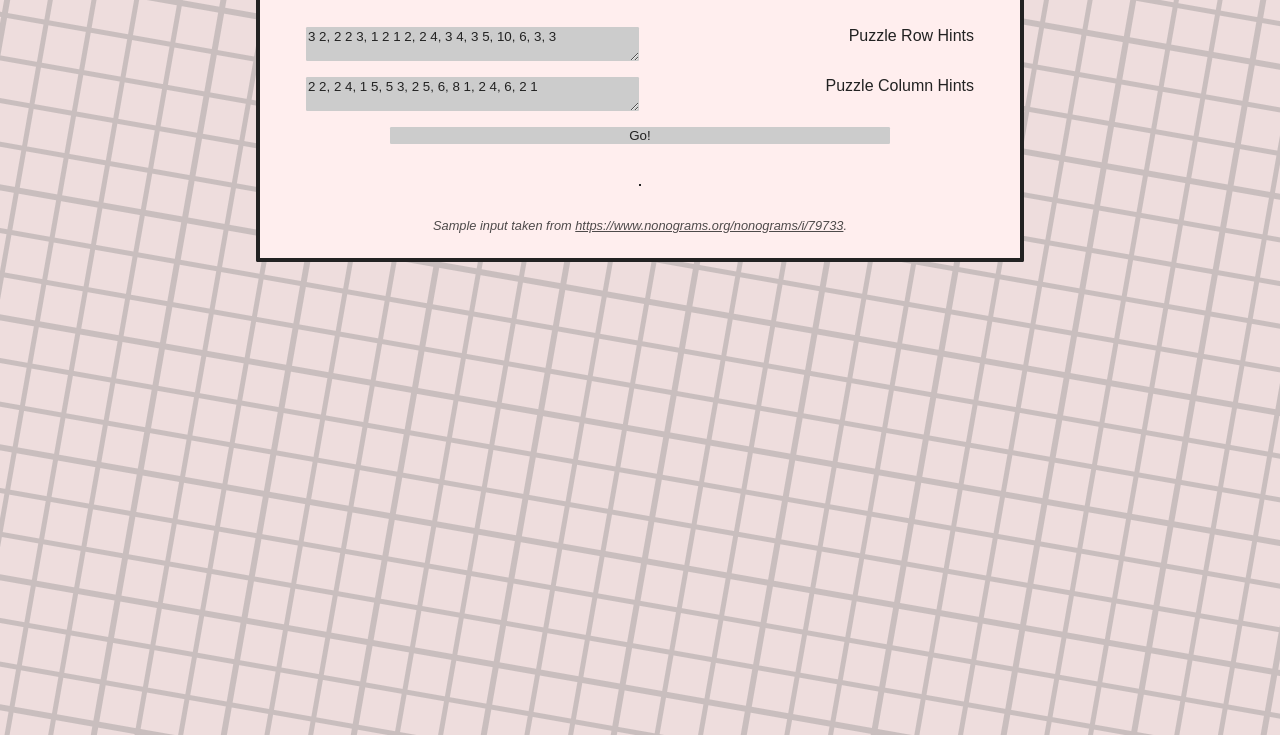
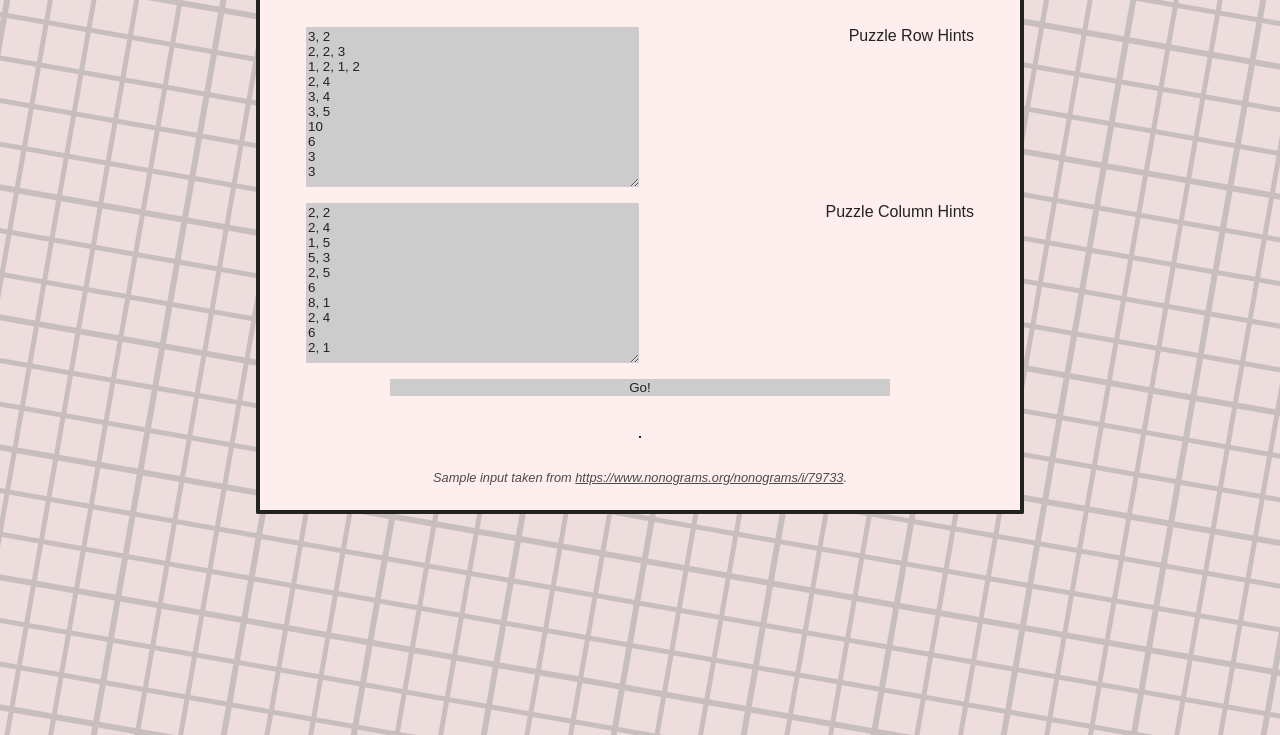
Before and after one commit to balt-dev/website, a plain HTML site: page nonogram-solver/index.html in a window 1280 px wide. Shown: the part 113-848 px from the top of the page. Drawn offline with Linux system fonts and the light colour scheme.

Commit message:
Update input

```diff
--- a/nonogram-solver/index.html
+++ b/nonogram-solver/index.html
@@ -11,11 +11,47 @@
         <h1>Nonogram Solver</h1>
         <form id="input-form">
             <div class="input">
-                <textarea id="hint-rows" value="" name="rows" pattern="\d+(?:\s\d+)*(?:,\s*\d+(?:\s\d+)*)*" placeholder="3 2, 2 2 3, 1 2 1 2, 2 4, 3 4, 3 5, 10, 6, 3, 3" required="">3 2, 2 2 3, 1 2 1 2, 2 4, 3 4, 3 5, 10, 6, 3, 3</textarea>
+                <textarea id="hint-rows" value="" name="rows" pattern="^\d+(?:,\s*\d+)*(?:\n\d+(?:,\s*\d+)*)*$" placeholder="3, 2
+2, 2, 3
+1, 2, 1, 2
+2, 4
+3, 4
+3, 5
+10
+6
+3
+3" required="">3, 2
+2, 2, 3
+1, 2, 1, 2
+2, 4
+3, 4
+3, 5
+10
+6
+3
+3</textarea>
                 <label for="hint-rows">Puzzle Row Hints</label>
             </div>
             <div class="input">
-                <textarea id="hint-columns" value="" name="columns" pattern="\d+(?:\s\d+)*(?:,\s*\d+(?:\s\d+)*)*" placeholder="2 2, 2 4, 1 5, 5 3, 2 5, 6, 8 1, 2 4, 6, 2 1" required="">2 2, 2 4, 1 5, 5 3, 2 5, 6, 8 1, 2 4, 6, 2 1</textarea>
+                <textarea id="hint-columns" value="" name="columns" pattern="^\d+(?:,\s*\d+)*(?:\n\d+(?:,\s*\d+)*)*$" placeholder="2, 2
+2, 4
+1, 5
+5, 3
+2, 5
+6
+8, 1
+2, 4
+6
+2, 1" required="">2, 2
+2, 4
+1, 5
+5, 3
+2, 5
+6
+8, 1
+2, 4
+6
+2, 1</textarea>
                 <label for="hint-columns">Puzzle Column Hints</label>
             </div>
             <div class="input">
--- a/nonogram-solver/index.js
+++ b/nonogram-solver/index.js
@@ -18,7 +18,7 @@ if (textarea.checkValidity()) {
             const pattern = new RegExp(`^(?:${e.target.getAttribute('pattern')})$`);
             e.target.setCustomValidity(pattern.test(e.target.value)
                 ? ''
-                : "Please input a comma-separated list of space-separated column hints.\nFor an empty column, input a single 0.");
+                : "Please input a line-separated list of comma-separated hints.\nFor an empty row/column, input a single 0.");
         }
     });
 }
@@ -145,12 +145,12 @@ if (textarea.checkValidity()) {
         const rawRows = (_a = formData.get("rows")) === null || _a === void 0 ? void 0 : _a.toString();
         const rawColumns = (_b = formData.get("columns")) === null || _b === void 0 ? void 0 : _b.toString();
         // Parse the rows and columns into lists of lists of numbers
-        let parsedRows = rawRows === null || rawRows === void 0 ? void 0 : rawRows.split(",").map((s) => s.split(" ")
+        let parsedRows = rawRows === null || rawRows === void 0 ? void 0 : rawRows.split("\n").map((s) => s.split(",")
             .filter((s) => s.length !== 0)
-            .map((n) => +n));
-        let parsedColumns = rawColumns === null || rawColumns === void 0 ? void 0 : rawColumns.split(",").map((s) => s.split(" ")
+            .map((n) => +(n.trim())));
+        let parsedColumns = rawColumns === null || rawColumns === void 0 ? void 0 : rawColumns.split("\n").map((s) => s.split(",")
             .filter((s) => s.length !== 0)
-            .map((n) => +n));
+            .map((n) => +(n.trim())));
         let width = parsedColumns.length;
         let height = parsedRows.length;
         let hintWidth = Math.max(...parsedRows.map((l) => l.length - 1 + l.reduce((a, b) => a + b, 0)));
--- a/nonogram-solver/style.css
+++ b/nonogram-solver/style.css
@@ -86,6 +86,7 @@ input, textarea {
 
 textarea {
     width: min(70%, 25em);
+    height: 12em;
     resize: vertical;
 }
 
```
